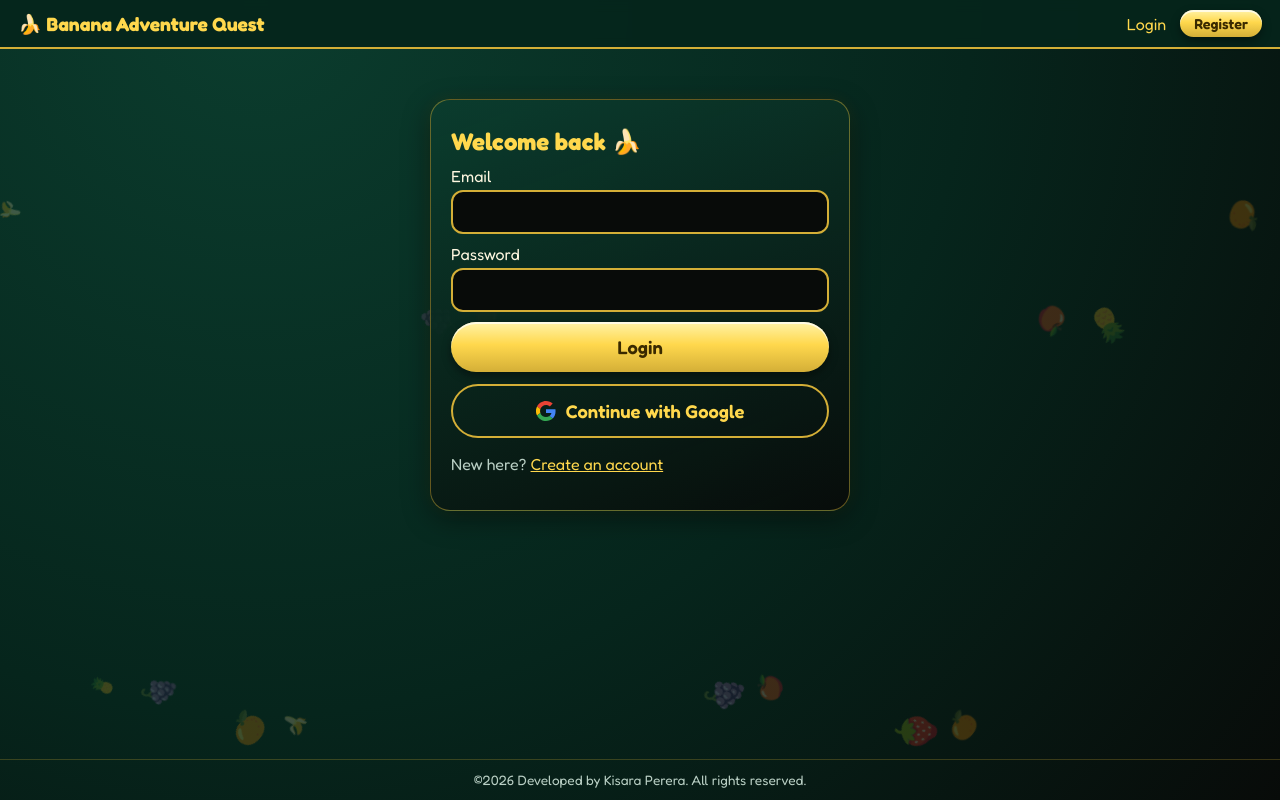
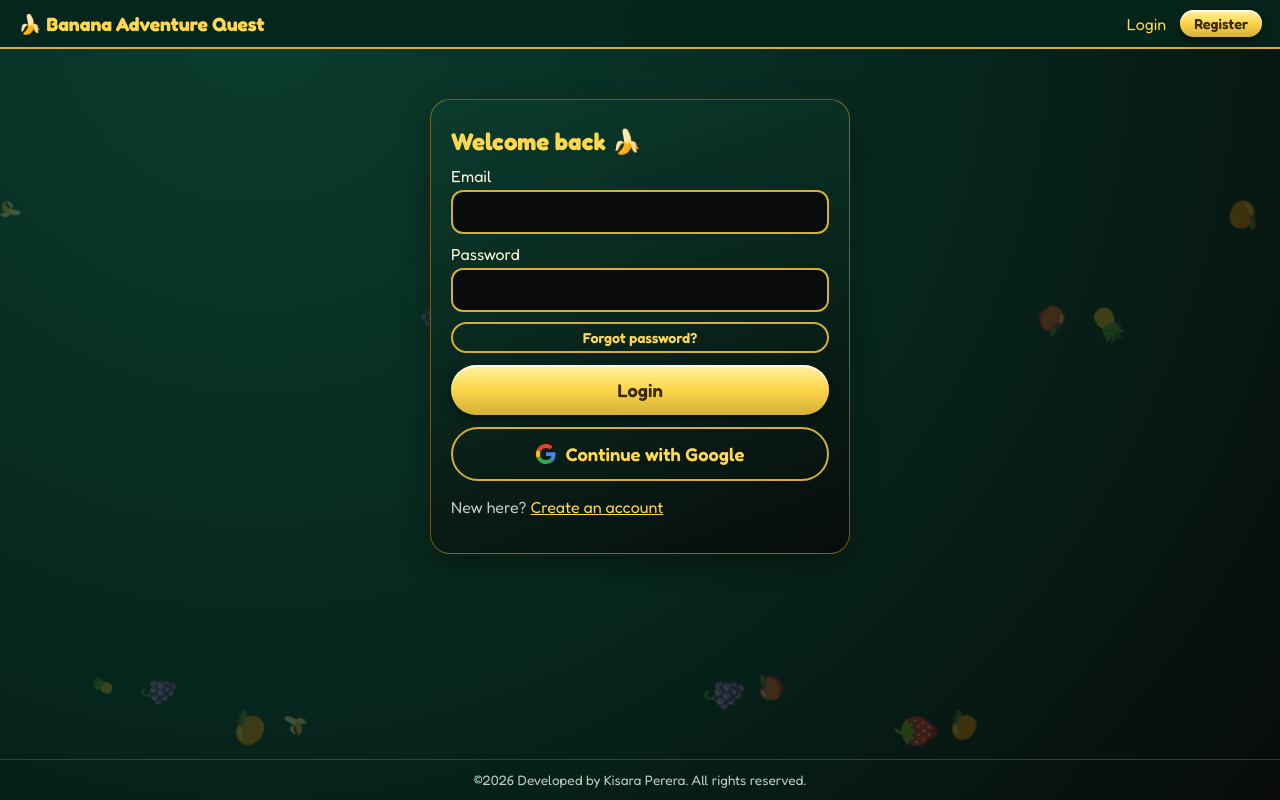
Before and after one commit to kisara312006/banana-adventure-quest, a React (Vite) app: page /login in a window 1280 px wide. Built offline with nearby package versions, Linux system fonts and the light colour scheme; no server answers.

Commit message:
feat(auth): add forgot-password email

```diff
--- a/src/pages/Login.jsx
+++ b/src/pages/Login.jsx
@@ -1,6 +1,6 @@
 import { useState } from 'react';
 import { Link, useNavigate } from 'react-router-dom';
-import { friendlyAuthError, loginUser, loginWithGoogle } from '../services/authService';
+import { friendlyAuthError, loginUser, loginWithGoogle, resetPassword } from '../services/authService';
 import GoogleIcon from '../components/GoogleIcon';
 
 export default function Login() {
@@ -8,6 +8,7 @@ export default function Login() {
   const [password, setPassword] = useState('');
   const [error, setError] = useState('');
   const [busy, setBusy] = useState(false);
+    const [info, setInfo] = useState('');
   const navigate = useNavigate();
 
   // Event: Login button click / Enter key.
@@ -18,6 +19,13 @@ export default function Login() {
     setBusy(true);
     try { await loginUser(email.trim(), password); navigate('/dashboard'); }
     catch (e) { setError(friendlyAuthError(e)); setBusy(false); }
+  };
+
+    // Event: "Forgot password?" click - Firebase sends a reset email.
+  const forgot = async () => {
+    if (!email.trim()) { setError('Type your email above first, then click "Forgot password?".'); return; }
+    try { await resetPassword(email.trim()); setError(''); setInfo('Reset email sent - check your inbox and spam folder.'); }
+    catch (e) { setError(friendlyAuthError(e)); }
   };
 
   // Event: "Continue with Google" button click.
@@ -35,6 +43,8 @@ export default function Login() {
       <label>Password<input className="input" type="password" value={password} onChange={(e) => setPassword(e.target.value)} onKeyDown={(e) => e.key === 'Enter' && submit()} /></label>
       {error && <p className="msg error">{error}</p>}
       <div className="auth-actions">
+              {info && <p className="msg success">{info}</p>}
+      <button className="btn small ghost" onClick={forgot}>Forgot password?</button>
         <button className="btn big" disabled={busy} onClick={submit}>{busy ? 'Logging in…' : 'Login'}</button>
         <button className="btn big ghost" disabled={busy} onClick={google}><GoogleIcon />Continue with Google</button>
       </div>
--- a/src/services/authService.js
+++ b/src/services/authService.js
@@ -1,5 +1,5 @@
 // Firebase Authentication helpers (identity only - profile data lives in Firestore).
-import { createUserWithEmailAndPassword, signInWithEmailAndPassword, signOut, updateProfile, GoogleAuthProvider, signInWithPopup } from 'firebase/auth';
+import { createUserWithEmailAndPassword, signInWithEmailAndPassword, signOut, updateProfile, GoogleAuthProvider, signInWithPopup, sendPasswordResetEmail } from 'firebase/auth';
 import { auth } from '../firebase/firebase';
 
 // Name typed on the register form; AuthProvider uses it when it creates the profile document.
@@ -13,6 +13,7 @@ export async function registerUser(displayName, email, password) {
 }
 export const loginUser = (email, password) => signInWithEmailAndPassword(auth, email, password);
 export const logoutUser = () => signOut(auth);
+export const resetPassword = (email) => sendPasswordResetEmail(auth, email);
 
 // Opens the Google popup. New players get an account; returning players are signed in.
 export async function loginWithGoogle() {
```
